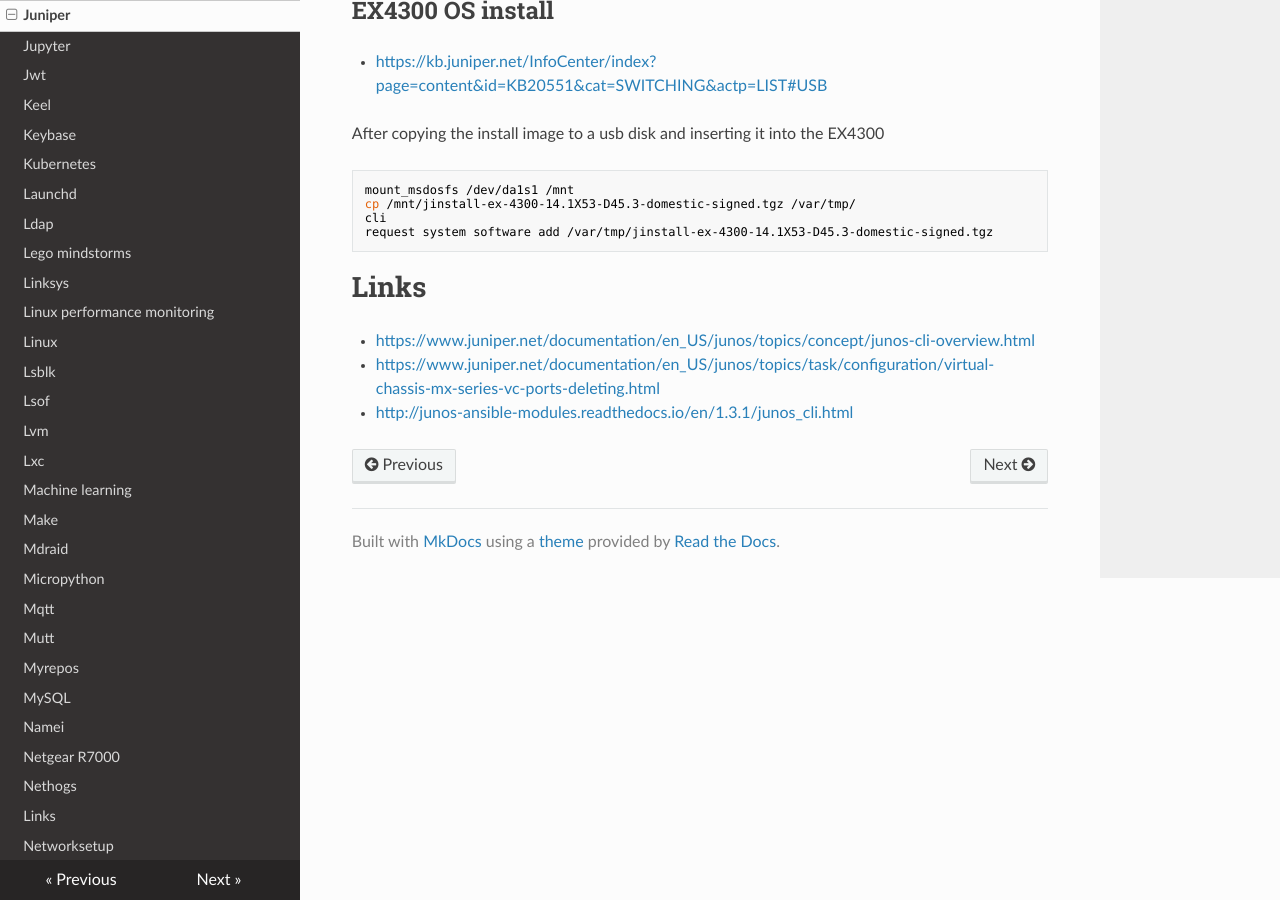
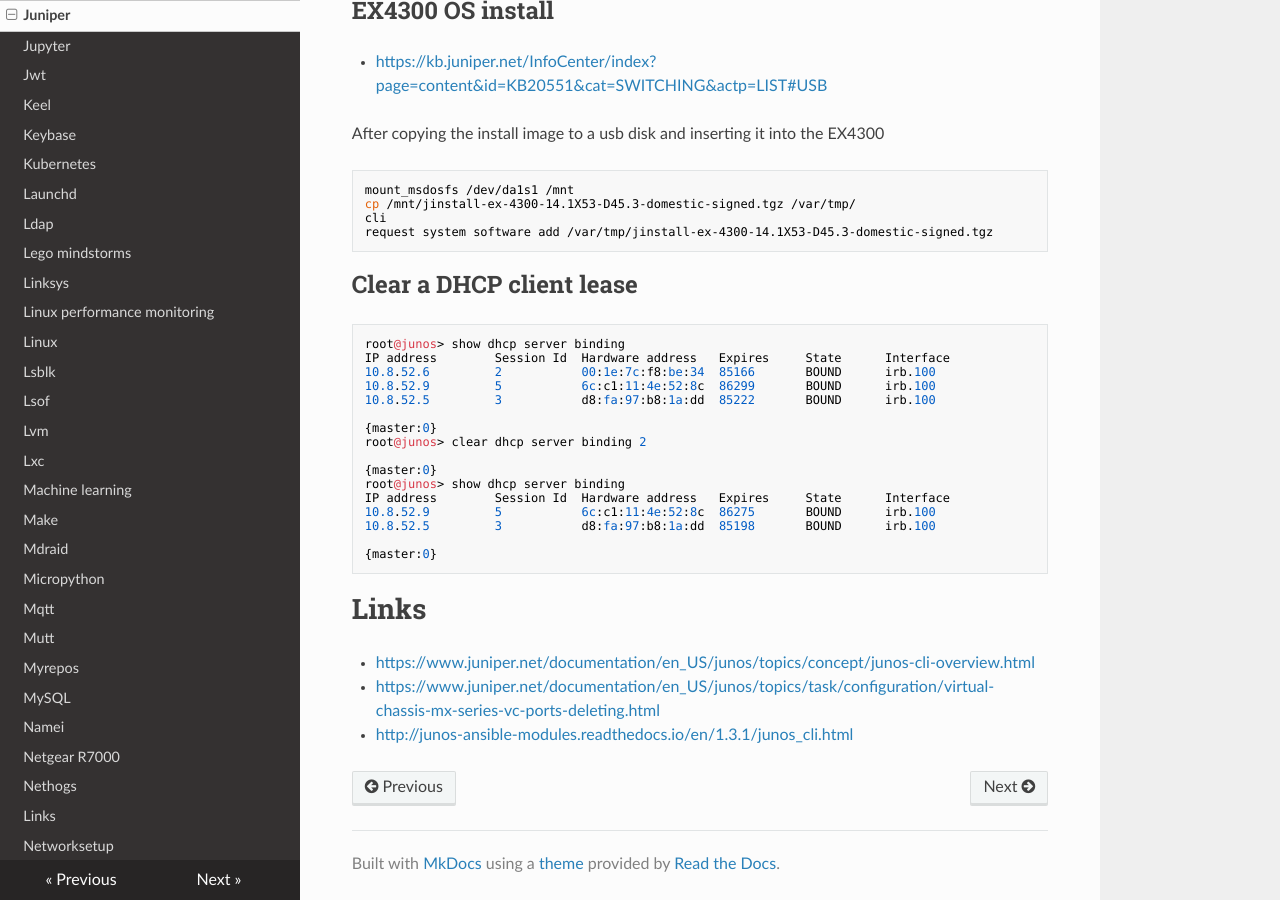
Before and after one commit to lando-cal/tech-notes, an MkDocs documentation site: the page built from docs/juniper.md, in a window 1280 px wide and 900 px high, scrolled down 2078 px. Built offline with MkDocs 1.6.1, drawn with Linux system fonts in a browser that asks for light colours; nearby versions of some CDN libraries.

Commit message:
Add example: clear junos dhcp lease

````diff
--- a/docs/juniper.md
+++ b/docs/juniper.md
@@ -129,6 +129,27 @@ cli
 request system software add /var/tmp/jinstall-ex-4300-14.1X53-D45.3-domestic-signed.tgz
 ```
 
+## Clear a DHCP client lease
+
+```
+root@junos> show dhcp server binding
+IP address        Session Id  Hardware address   Expires     State      Interface
+10.8.52.6         2           00:1e:7c:f8:be:34  85166       BOUND      irb.100
+10.8.52.9         5           6c:c1:11:4e:52:8c  86299       BOUND      irb.100
+10.8.52.5         3           d8:fa:97:b8:1a:dd  85222       BOUND      irb.100
+
+{master:0}
+root@junos> clear dhcp server binding 2
+
+{master:0}
+root@junos> show dhcp server binding
+IP address        Session Id  Hardware address   Expires     State      Interface
+10.8.52.9         5           6c:c1:11:4e:52:8c  86275       BOUND      irb.100
+10.8.52.5         3           d8:fa:97:b8:1a:dd  85198       BOUND      irb.100
+
+{master:0}
+```
+
 # Links
 
 - <https://www.juniper.net/documentation/en_US/junos/topics/concept/junos-cli-overview.html>
````
